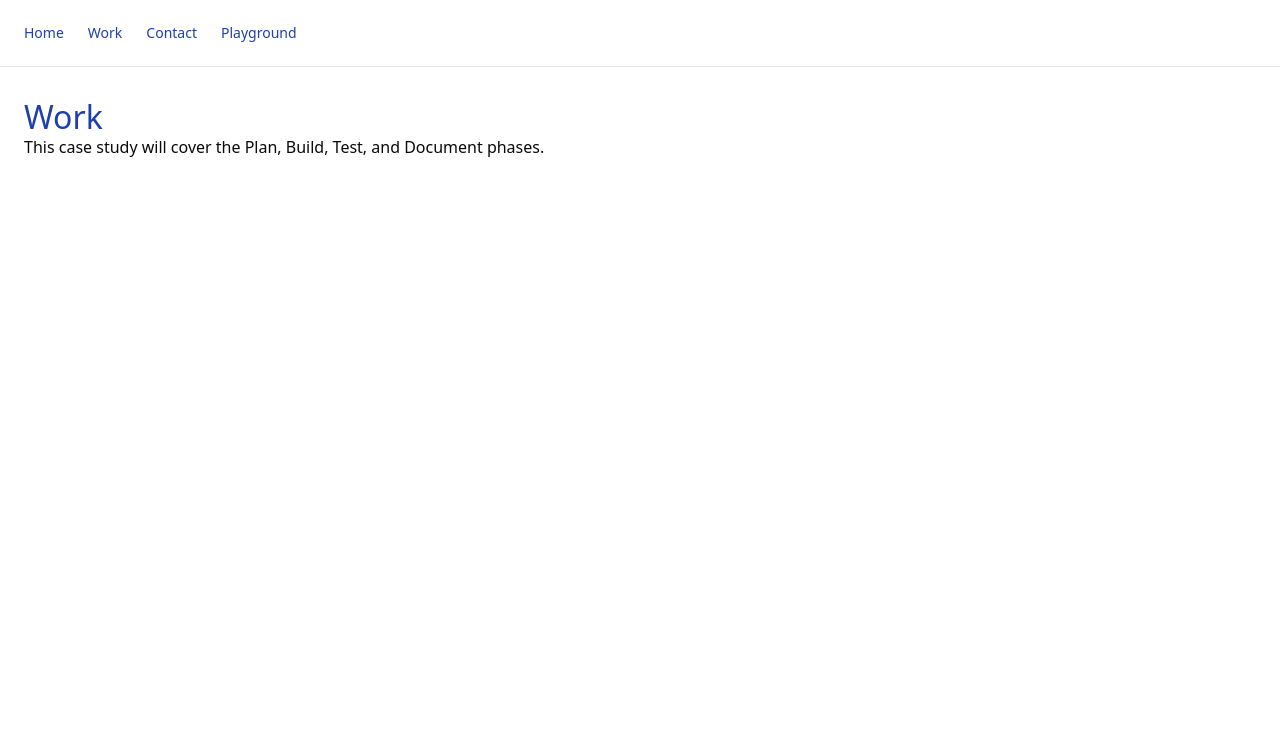
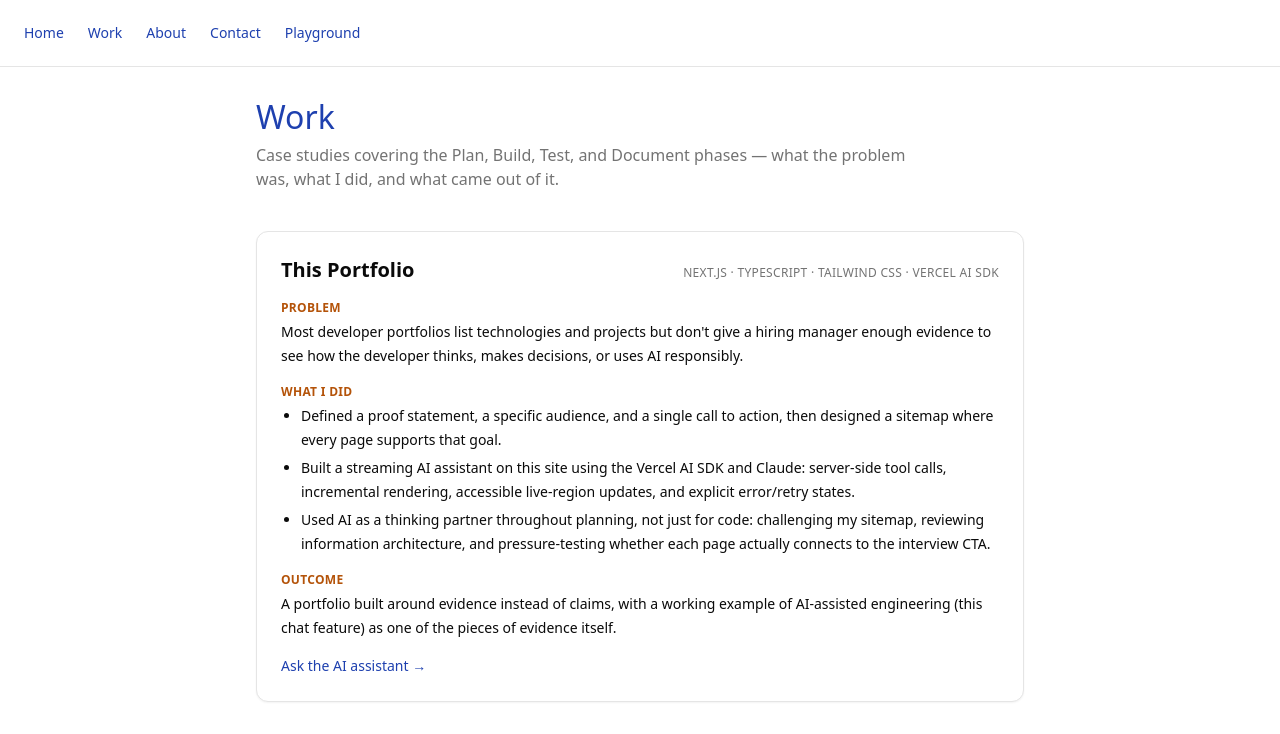
Before and after one commit to Priscila-Santos/priscila-portfolio, a Next.js app: page /work in a window 1280 px wide. Shown: the top 734 px of the page. Built offline with nearby package versions, Linux system fonts and the light colour scheme.

Commit message:
feat: add portfolio content for work, about, and contact pages

```diff
--- a/app/contact/page.tsx
+++ b/app/contact/page.tsx
@@ -1,8 +1,52 @@
+const contactLinks = [
+  { label: "Email", value: "[your email here]", href: "mailto:[your email here]" },
+  { label: "LinkedIn", value: "[linkedin.com/in/priscilasdsantos/]", href: "[https://www.linkedin.com/in/priscilasdsantos/]" },
+  {
+    label: "GitHub",
+    value: "github.com/Priscila-Santos",
+    href: "https://github.com/Priscila-Santos",
+  },
+  { label: "Resume", value: "[link to resume PDF]", href: "[link to resume PDF]" },
+];
+
 export default function ContactPage() {
   return (
     <section className="px-page-x py-section">
-      <h1 className="text-display text-primary">Contact</h1>
-      <p>This page will provide ways to get in touch.</p>
+      <div className="mx-auto max-w-2xl space-y-8">
+        <header className="space-y-2">
+          <h1 className="text-display text-primary">Contact</h1>
+          <p className="max-w-xl text-muted-foreground">
+            If you&apos;re looking for a frontend engineer who uses AI
+            thoughtfully, communicates engineering decisions clearly, and
+            enjoys building practical software, I&apos;d welcome the chance to
+            talk about my projects and approach in a technical interview.
+          </p>
+        </header>
+
+        <dl className="space-y-4 rounded-xl border bg-card p-6 shadow-sm">
+          {contactLinks.map((link) => (
+            <div key={link.label} className="flex flex-col gap-1 sm:flex-row sm:items-baseline sm:gap-3">
+              <dt className="w-24 shrink-0 text-xs font-semibold uppercase tracking-wide text-muted-foreground">
+                {link.label}
+              </dt>
+              <dd>
+                <a
+                  href={link.href}
+                  className="text-sm font-medium text-primary underline-offset-4 hover:underline"
+                >
+                  {link.value}
+                </a>
+              </dd>
+            </div>
+          ))}
+        </dl>
+
+        <p className="text-sm text-muted-foreground">
+          Currently a first-semester Information Systems student and Front-End
+          AI Engineering Intern at FlyRank AI — open to conversations about
+          frontend or AI-assisted engineering roles.
+        </p>
+      </div>
     </section>
   );
 }
--- a/app/layout.tsx
+++ b/app/layout.tsx
@@ -24,6 +24,9 @@ export default function RootLayout({ children }: Readonly<{ children: ReactNode
                 <Link className="text-primary hover:text-accent" href="/work">Work</Link>
               </li>
               <li>
+                <Link className="text-primary hover:text-accent" href="/about">About</Link>
+              </li>
+              <li>
                 <Link className="text-primary hover:text-accent" href="/contact">Contact</Link>
               </li>
               <li>
--- a/app/work/page.tsx
+++ b/app/work/page.tsx
@@ -1,8 +1,128 @@
+import Link from "next/link";
+
+type CaseStudy = {
+  title: string;
+  stack: string;
+  problem: string;
+  whatIDid: string[];
+  outcome: string;
+  link?: { label: string; href: string };
+};
+
+const caseStudies: CaseStudy[] = [
+  {
+    title: "This Portfolio",
+    stack: "Next.js · TypeScript · Tailwind CSS · Vercel AI SDK",
+    problem:
+      "Most developer portfolios list technologies and projects but don't give a hiring manager enough evidence to see how the developer thinks, makes decisions, or uses AI responsibly.",
+    whatIDid: [
+      "Defined a proof statement, a specific audience, and a single call to action, then designed a sitemap where every page supports that goal.",
+      "Built a streaming AI assistant on this site using the Vercel AI SDK and Claude: server-side tool calls, incremental rendering, accessible live-region updates, and explicit error/retry states.",
+      "Used AI as a thinking partner throughout planning, not just for code: challenging my sitemap, reviewing information architecture, and pressure-testing whether each page actually connects to the interview CTA.",
+    ],
+    outcome:
+      "A portfolio built around evidence instead of claims, with a working example of AI-assisted engineering (this chat feature) as one of the pieces of evidence itself.",
+    link: { label: "Ask the AI assistant", href: "/ai" },
+  },
+  {
+    title: "Academic Planner App",
+    stack: "React",
+    problem:
+      "For my Algorithm Design I course, I needed a way to help students organize assignments, exams, and deadlines in one place. I also set myself a personal bar beyond the course requirement: a full React application balancing usability, organization, and maintainable code.",
+    whatIDid: [
+      "Designed and built the app with reusable components, organizing the interface around a student's daily workflow rather than around technical features.",
+      "Made the navigation, task organization, and responsive layout decisions myself.",
+      "Used AI throughout development to brainstorm implementation approaches, review code, troubleshoot issues, and improve documentation, while keeping the final engineering decisions mine.",
+    ],
+    outcome:
+      "Demonstrates taking an idea from planning through implementation, balancing technical requirements with user experience, and using AI to accelerate development without replacing my own problem-solving.",
+  },
+  {
+    title: "AI Task Manager",
+    stack: "React · Vite · GitHub Copilot",
+    problem:
+      "A homework assignment built specifically to show how AI can be used as a development assistant throughout a project's lifecycle, not just as a code generator.",
+    whatIDid: [
+      "Used Copilot for architecture planning first (folder structure, state management, data model) before writing any code.",
+      "Implemented CRUD, search, filters, and Local Storage persistence with custom hooks (useLocalStorage, useTasks).",
+      "Had Copilot perform a structured code review afterward — accessibility, performance, code smells — and used it to recommend the most valuable Vitest/RTL tests, not just any tests.",
+      "Manually fixed a missing stylesheet import Copilot's review missed, and redesigned the task-statistics section into cards myself.",
+    ],
+    outcome:
+      "Full prompt history and reflection are documented in the repo. My role was to guide the AI, validate its output, and take responsibility for the final implementation.",
+    link: {
+      label: "View repository",
+      href: "https://github.com/Priscila-Santos/AI-task-manager",
+    },
+  },
+];
+
 export default function WorkPage() {
   return (
     <section className="px-page-x py-section">
-      <h1 className="text-display text-primary">Work</h1>
-      <p>This case study will cover the Plan, Build, Test, and Document phases.</p>
+      <div className="mx-auto max-w-3xl space-y-10">
+        <header className="space-y-2">
+          <h1 className="text-display text-primary">Work</h1>
+          <p className="max-w-2xl text-muted-foreground">
+            Case studies covering the Plan, Build, Test, and Document phases —
+            what the problem was, what I did, and what came out of it.
+          </p>
+        </header>
+
+        <div className="space-y-8">
+          {caseStudies.map((study) => (
+            <article
+              key={study.title}
+              className="rounded-xl border bg-card p-6 shadow-sm"
+            >
+              <div className="flex flex-wrap items-baseline justify-between gap-2">
+                <h2 className="text-xl font-semibold text-card-foreground">
+                  {study.title}
+                </h2>
+                <span className="text-xs font-medium uppercase tracking-wide text-muted-foreground">
+                  {study.stack}
+                </span>
+              </div>
+
+              <div className="mt-4 space-y-4 text-sm leading-6">
+                <div>
+                  <h3 className="text-xs font-semibold uppercase tracking-wide text-accent">
+                    Problem
+                  </h3>
+                  <p className="mt-1 text-card-foreground">{study.problem}</p>
+                </div>
+
+                <div>
+                  <h3 className="text-xs font-semibold uppercase tracking-wide text-accent">
+                    What I did
+                  </h3>
+                  <ul className="mt-1 list-disc space-y-1 pl-5 text-card-foreground">
+                    {study.whatIDid.map((item) => (
+                      <li key={item}>{item}</li>
+                    ))}
+                  </ul>
+                </div>
+
+                <div>
+                  <h3 className="text-xs font-semibold uppercase tracking-wide text-accent">
+                    Outcome
+                  </h3>
+                  <p className="mt-1 text-card-foreground">{study.outcome}</p>
+                </div>
+              </div>
+
+              {study.link && (
+                <Link
+                  href={study.link.href}
+                  className="mt-4 inline-flex text-sm font-medium text-primary underline-offset-4 hover:underline"
+                >
+                  {study.link.label} →
+                </Link>
+              )}
+            </article>
+          ))}
+        </div>
+      </div>
     </section>
   );
 }
```
